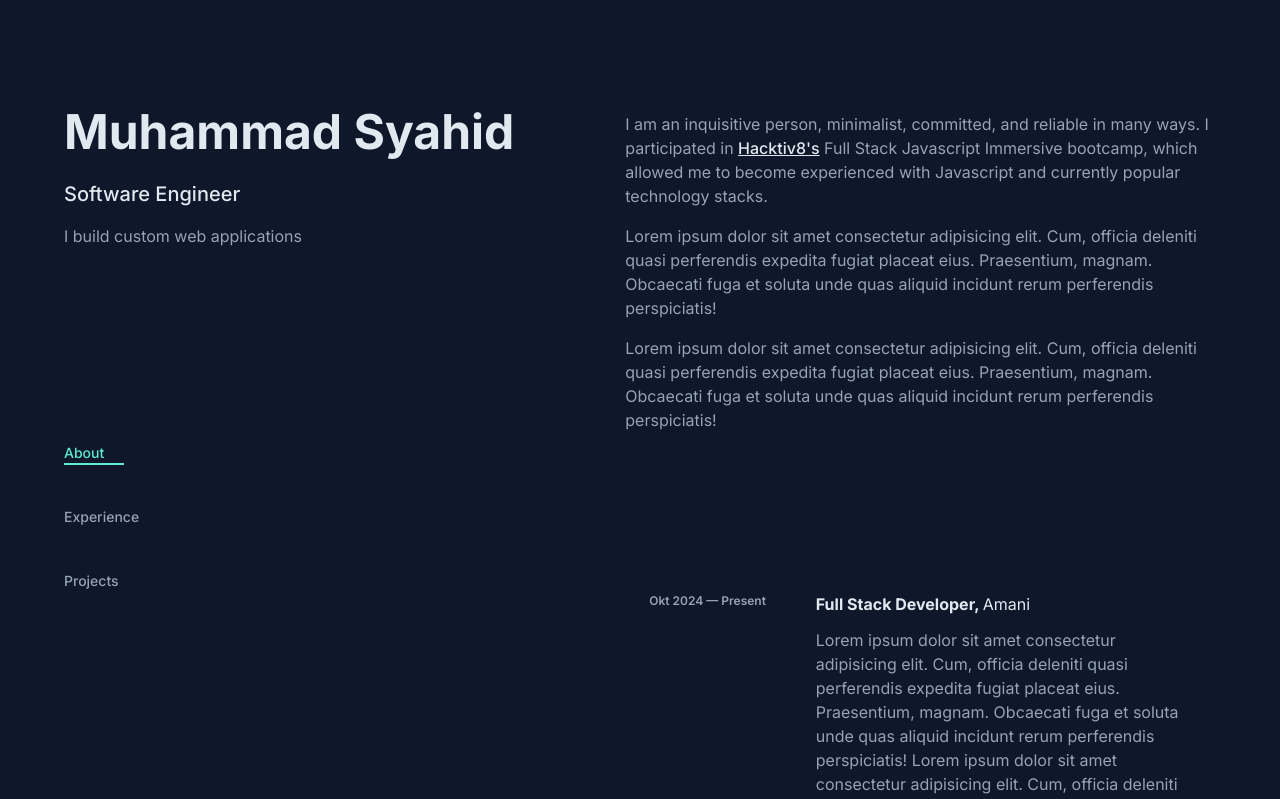
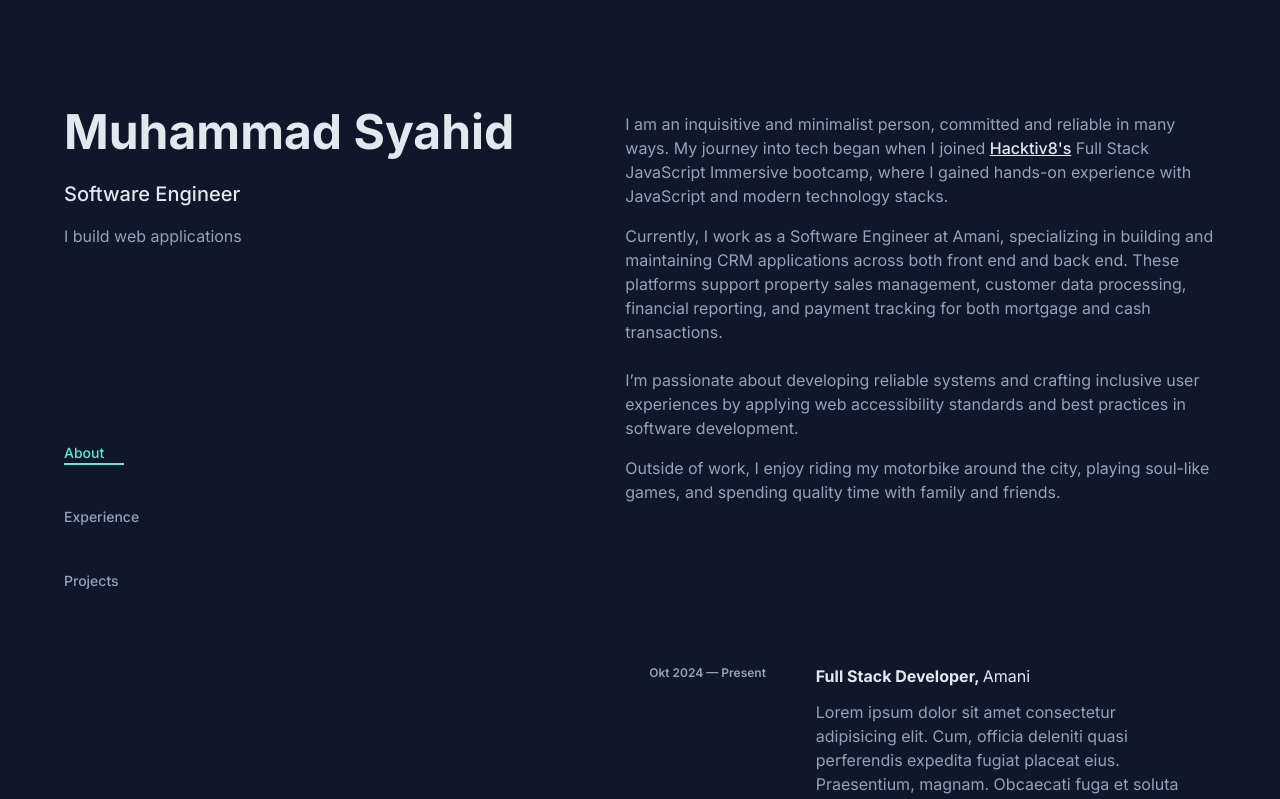
Before and after one commit to SyahidbinFadlyl/e-portofolio, a Next.js app: page / in a window 1280 px wide. Shown: the top 799 px of the page. Built offline with nearby package versions, Linux system fonts and the light colour scheme.

Commit message:
Refactor About and Header components for improved clarity

```diff
--- a/src/components/Content/About.tsx
+++ b/src/components/Content/About.tsx
@@ -14,8 +14,7 @@ export default function About() {
       minHeight={{ xs: "40vh" }}
     >
       <Typography>
-        I am an inquisitive person, minimalist, committed, and reliable in many
-        ways. I participated in{" "}
+        I am an inquisitive and minimalist person, committed and reliable in many ways. My journey into tech began when I joined{" "}
         <span
           onClick={() => {
             window?.open("https://www.hacktiv8.com/");
@@ -29,20 +28,15 @@ export default function About() {
         >
           {`Hacktiv8's`}
         </span>{" "}
-        Full Stack Javascript Immersive bootcamp, which allowed me to become
-        experienced with Javascript and currently popular technology stacks.
+        Full Stack JavaScript Immersive bootcamp, where I gained hands-on experience with JavaScript and modern technology stacks.
       </Typography>
       <Typography>
-        Lorem ipsum dolor sit amet consectetur adipisicing elit. Cum, officia
-        deleniti quasi perferendis expedita fugiat placeat eius. Praesentium,
-        magnam. Obcaecati fuga et soluta unde quas aliquid incidunt rerum
-        perferendis perspiciatis!
+        Currently, I work as a Software Engineer at Amani, specializing in building and maintaining CRM applications across both front end and back end. These platforms support property sales management, customer data processing, financial reporting, and payment tracking for both mortgage and cash transactions.
+        <br /><br />
+        I’m passionate about developing reliable systems and crafting inclusive user experiences by applying web accessibility standards and best practices in software development.
       </Typography>
       <Typography>
-        Lorem ipsum dolor sit amet consectetur adipisicing elit. Cum, officia
-        deleniti quasi perferendis expedita fugiat placeat eius. Praesentium,
-        magnam. Obcaecati fuga et soluta unde quas aliquid incidunt rerum
-        perferendis perspiciatis!
+        Outside of work, I enjoy riding my motorbike around the city, playing soul-like games, and spending quality time with family and friends.
       </Typography>
     </Box>
   );
--- a/src/components/Header/index.tsx
+++ b/src/components/Header/index.tsx
@@ -39,7 +39,7 @@ export default function Header() {
           Software Engineer
         </Typography>
         <Typography sx={{ mt: "1rem", fontSize: "1rem" }} color={"#94A3B8"}>
-          I build custom web applications
+          I build web applications
         </Typography>
         <Navbar />
       </Box>
```
